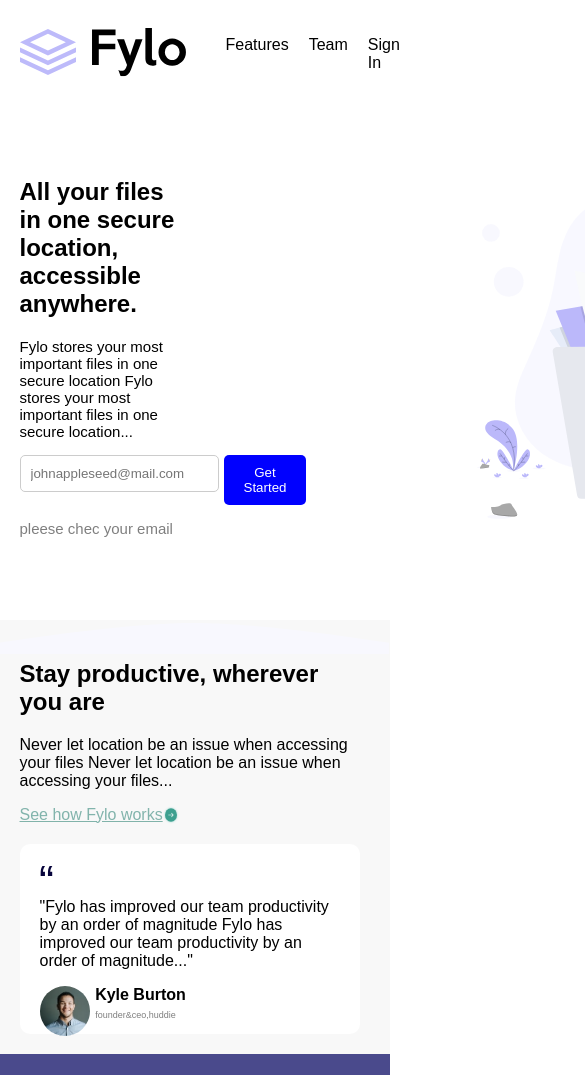
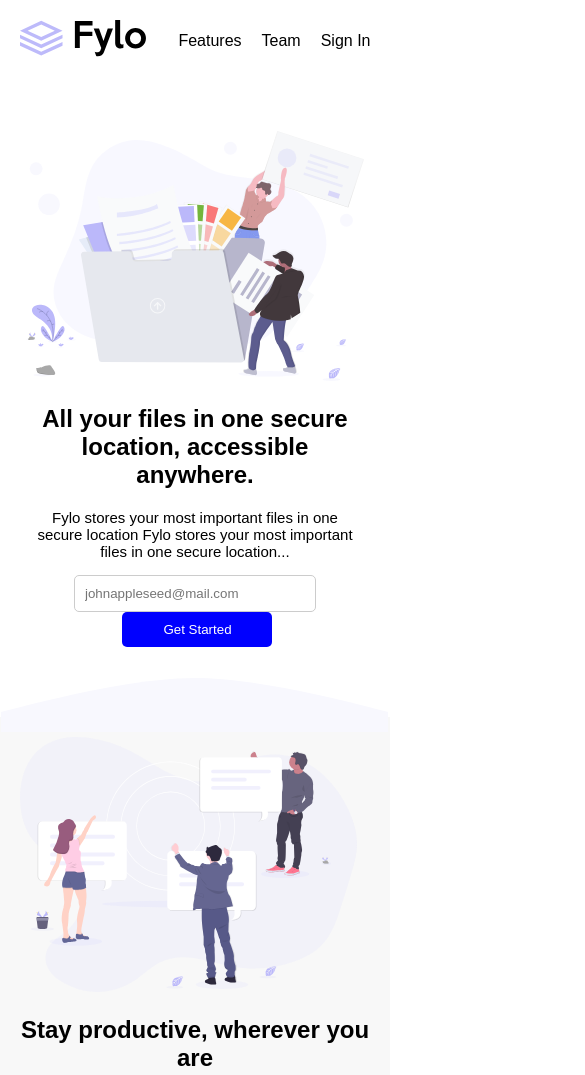
Before and after one commit to gergeshane/Fylo-Landing-Page, a plain HTML site: page index.html in a window 390 px wide. Shown: the top 1075 px of the page, 585 px wide, since content can reach past the window. Drawn offline with Linux system fonts and the light colour scheme.

Commit message:
simple modification

```diff
--- a/index.html
+++ b/index.html
@@ -12,11 +12,10 @@
     <header class="header">
         <div class="logo"><img src="images/logo.svg" alt=""></div>
         <nav class="nav">
-        <ul>
-                <li><a href="#">Features</a></li>
-                <li><a href="#">Team</a></li>
-                <li><a href="#">Sign In</a></li>
-            </ul>
+                <a href="#">Features</a>
+                <a href="#">Team</a>
+                <a href="#">Sign In</a>
+
         </nav>
     </header>
     <!-- القسم الأول (العنوان الرئيسي والمحتوى) -->
@@ -29,7 +28,6 @@
                 <input type="email" placeholder="johnappleseed@mail.com">
                 <button>Get Started</button>
             </div>
-          <p class="p">pleese chec your email</p>
 
         </div>
         <div class="hero-image">
@@ -38,6 +36,7 @@
     </section>
 
 <img class="img1" src="images/bg-curve-desktop.svg" alt="">
+<img class="img2" src="images/bg-curve-mobile.svg" alt="">
     <!-- القسم الثاني (المميزات) -->
     <section class="features">
       <div>
@@ -69,14 +68,13 @@
     <section class="cta">
       <div>
       <h2>Get early access today</h2>
-        <p>It only takes a minute to sign up and our free starter tier is <br>
-           extremely generous. If you have any questions, our support team <br>
+        <p>It only takes a minute to sign up and our free starter tier is
+           extremely generous. If you have any questions, our support team
             would be happy to help you.</p>
           </div>
 
         <div class="email-form">
             <input type="email" placeholder="example@mail.com">
-            <p>pleese chec your email</p>
             <button>Get Started For Free</button>
         </div>
     </section>
--- a/style.css
+++ b/style.css
@@ -13,10 +13,11 @@
     align-items: center;
     padding: 20px 5%;
     background-color: #fff;
+    max-width: 90%;
 }
 
 /* تنسيق القائمة العلوية */
-.nav ul {
+.nav  {
     list-style: none;
     display: flex;
     gap: 20px;
@@ -36,7 +37,7 @@
 }
 
 .hero-content {
-    max-width: 45%;
+    max-width: 90%;
     }
     .hero-content p{
         font-size: 15px;
@@ -62,10 +63,7 @@
     margin-left:  5px;
     width: 150px;
     }
-    .p{
-        font-size: 10px;
-        opacity: 0.5;
-    }
+
 .email-form {
     margin-top: 13px;
     padding: 10px 1%;
@@ -79,10 +77,7 @@
     border: 1px solid #ccc;
     border-radius: 5px;
 }
-.email-form p{
-    font-size: 10px;
-    opacity: 0.5;
-}
+
 /* زر التسجيل */
 .email-form button {
     background-color: blue;
@@ -91,6 +86,7 @@
     border: none;
     border-radius: 5px;
     cursor: pointer;
+    margin-top: 5px;
 }
 
 /* تنسيق القسم الثاني */
@@ -99,6 +95,7 @@
     background-color: #f8f8f8;
 display: flex;
 justify-content: space-around;
+max-width: 90%;
 }
 .featuresimg{
     width: 55vh;
@@ -110,6 +107,13 @@
     padding-left: 37px;
     width: 100%;
     height: 100%;
+}
+.img2{
+
+    margin: -19px;
+    padding-left: 20px;
+    width: 387px;
+    height: 54px;
 }
 /* تنسيق قسم التوصيات */
 .testimonial {
@@ -138,6 +142,7 @@
     padding: 30px 5%;
     display: flex;
     justify-content: space-between;
+    max-width: 90%;
 }
 
 /* تنسيق الروابط في الفوتر */
@@ -171,3 +176,54 @@
         color: rgba(22, 117, 101, 0.521);
     display:flex;
     }
+   @media (max-width:768px) {
+    body{
+        font-family: Arial, sans-serif;
+    display: block;
+    }
+nav{
+    gap: 0PX;
+}
+     .hero{
+  flex-direction: column-reverse;
+  text-align: center;
+}
+
+
+
+.features{
+    flex-direction: column-reverse;
+
+}
+.email-form1{
+    display: block;
+}
+.features h2{
+    text-align: center;
+}
+
+
+    .featuresimg{
+        padding: 0px;
+        margin: 0px;
+        width: 40vh;
+
+    }
+    .email-form{
+        padding: 0px;
+    }
+    .cta{
+        display: block;
+        text-align: center;
+    }
+.footer{
+    display: block;
+}
+.logo img{
+    width: 15vh;
+}
+.img1{
+    display: none;
+}
+
+    }
```
